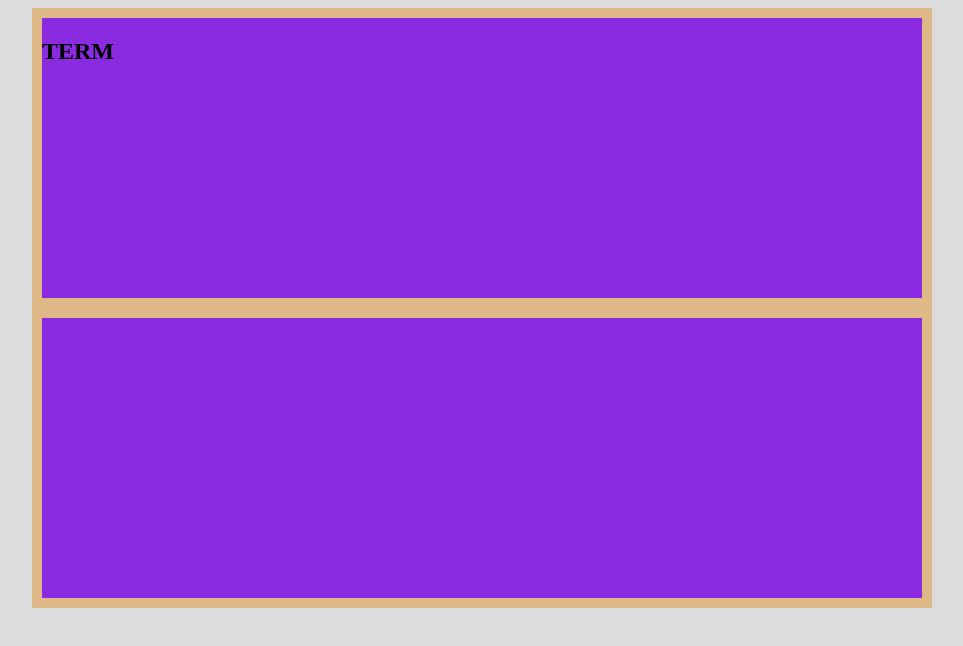
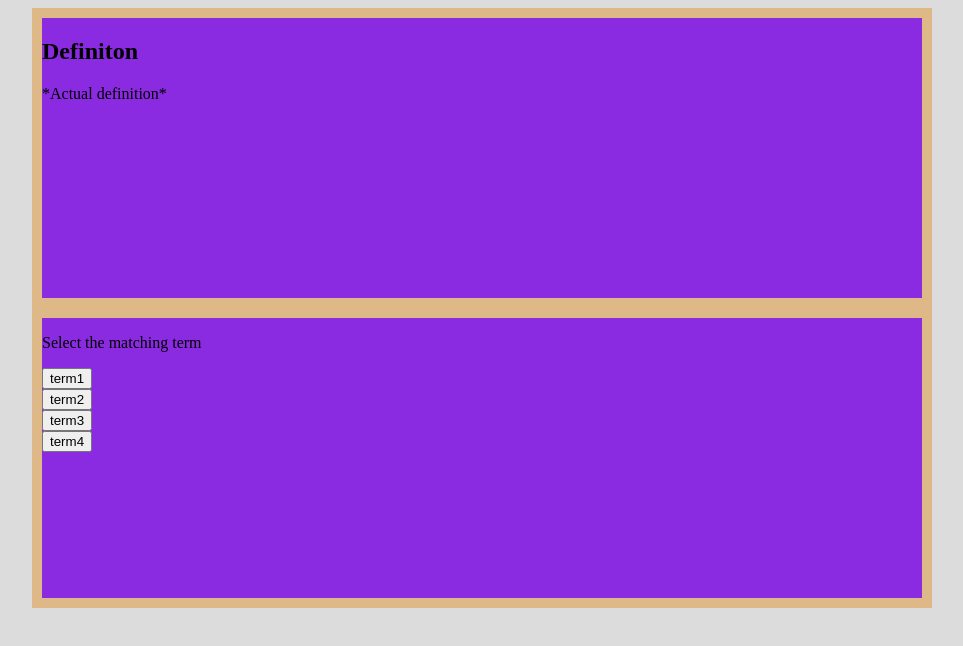
Before and after one commit to olafnub/quiz-learn-cards, a plain HTML site: page chapter_12.html in a window 1280 px wide. Shown: the whole page, without its empty margins (158-1121 px from the left). Drawn offline with Linux system fonts and the light colour scheme.

Commit message:
Change cards to buttons

```diff
--- a/chapter_12.html
+++ b/chapter_12.html
@@ -11,25 +11,26 @@
 <body>
     <div class="card">
         <div class="top-card">
-            <h2 id="term">TERM</h2>
-            <p id="definition"></p>
+            <h2>Definiton</h2>
+            <p id="definition">*Actual definition*</p>
         </div>
 
         <div class="bottom-card">
+            <p>Select the matching term</p>
             <div class="top-term-card">
-            <div class="term One">
-                <p id="term1"></p>
+            <div class="term one">
+                <button id="term one">term1</button>
             </div>
-            <div class="term Two">
-                <p id="term2"></p>
+            <div class="term two">
+            <button id="term two">term2</button>
             </div>
             </div>
             <div class="bottom-term-card">
             <div class="term Three">
-                <p id="term3"></p>
+               <button id="term three">term3</button>
             </div>
             <div class="term Four">
-                <p id="term4"></p>
+               <button id="term four">term4</button>
             </div>
             </div>
         </div>
```
